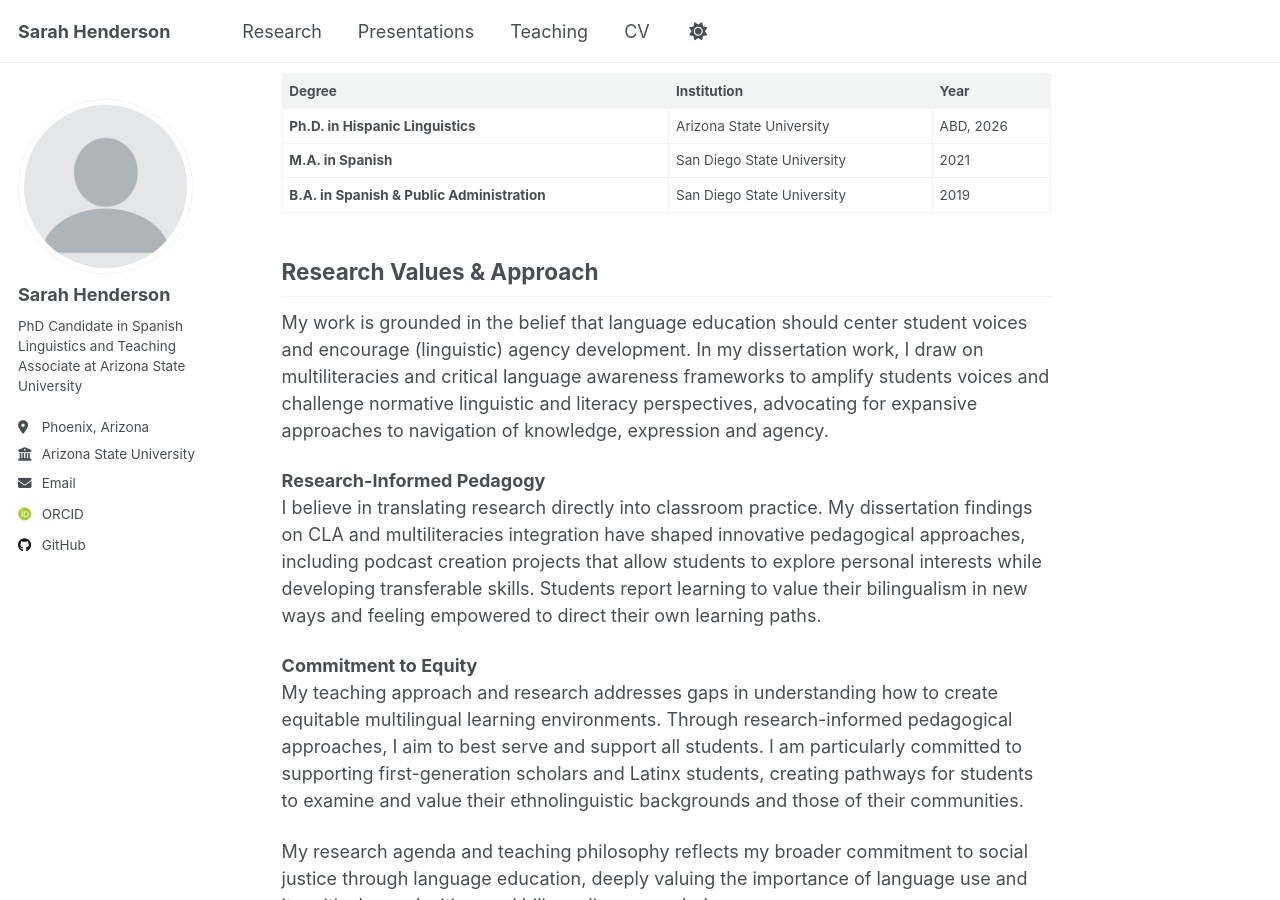
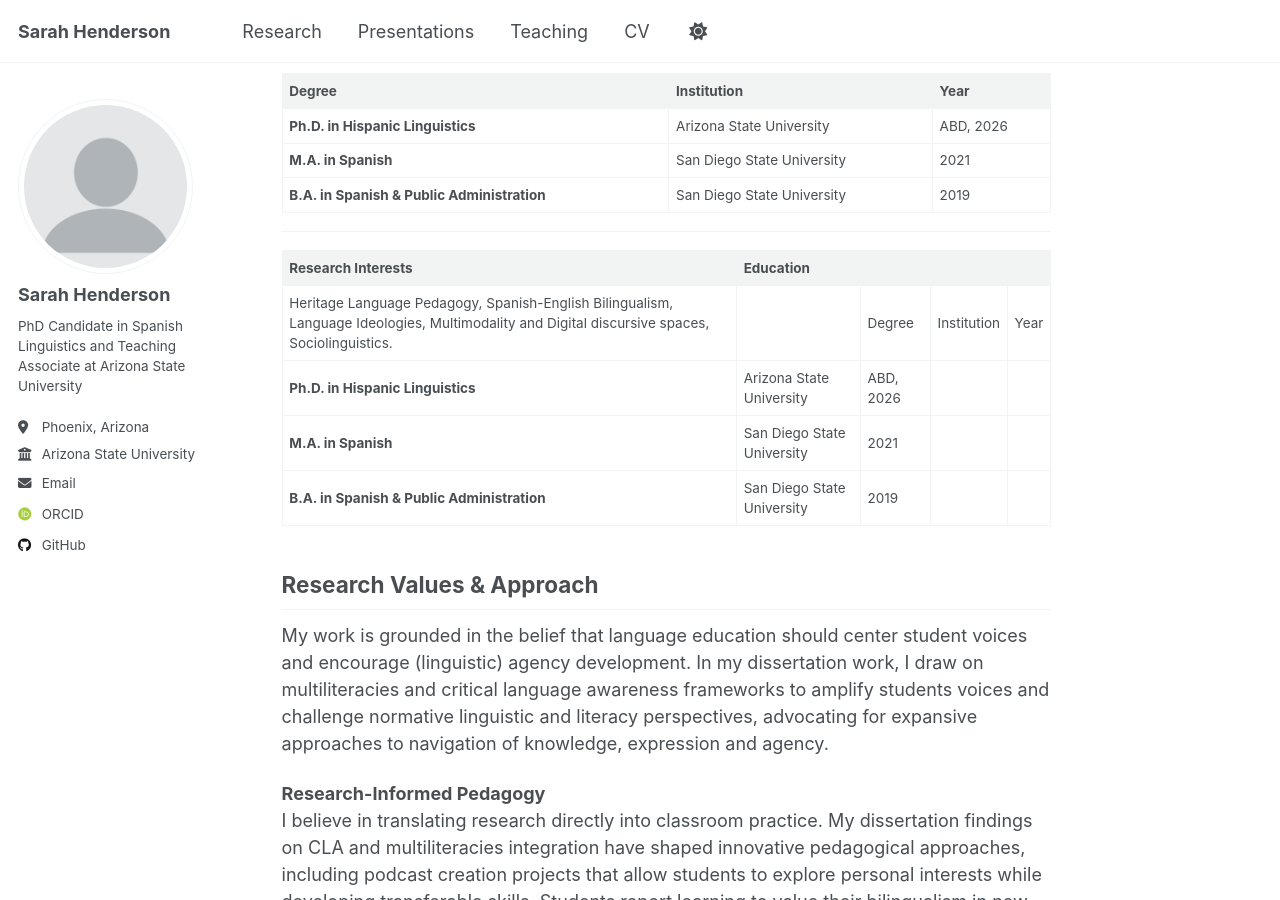
Before and after one commit to sarah-e-henderson/sarah-e-henderson.github.io, a Jekyll site: the page built from _pages/about.md, in a window 1280 px wide and 900 px high, scrolled down 394 px. Built offline with Jekyll 4.4.1, drawn with Linux system fonts in a browser that asks for light colours; some web fonts are replaced; a script that is not in the unit is left out.

Commit message:
Update about.md

```diff
--- a/_pages/about.md
+++ b/_pages/about.md
@@ -19,6 +19,18 @@ My name is Sarah Henderson and I am a Ph.D. Candidate in Spanish Linguistics in
 | **M.A. in Spanish** | San Diego State University | 2021 |
 | **B.A. in Spanish & Public Administration** | San Diego State University | 2019 |
 
+
+---
+
+| **Research Interests** | **Education** |
+|-----------------|------------------|
+| Heritage Language Pedagogy, Spanish-English Bilingualism, Language Ideologies, Multimodality and Digital discursive spaces, Sociolinguistics.| | Degree | Institution | Year |
+|--------|-------------|------|
+| **Ph.D. in Hispanic Linguistics** | Arizona State University | ABD, 2026 |
+| **M.A. in Spanish** | San Diego State University | 2021 |
+| **B.A. in Spanish & Public Administration** | San Diego State University | 2019 | |
+
+
 ## Research Values & Approach
 
 My work is grounded in the belief that language education should center student voices and encourage (linguistic) agency development. In my dissertation work, I draw on multiliteracies and critical language awareness frameworks to amplify students voices and challenge normative linguistic and literacy perspectives, advocating for expansive approaches to navigation of knowledge, expression and agency.
```
